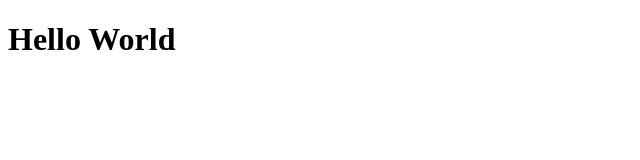
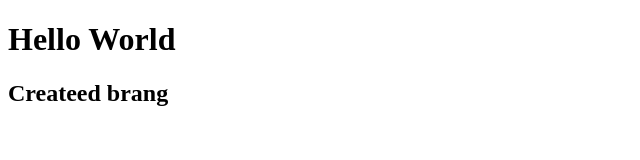
Before and after one commit to MaxmudAxmedov/4-dars, a plain HTML site: page eval42.html in a window 1280 px wide. Shown: the whole page, without its empty margins (0-640 px from the left). Drawn offline with Linux system fonts and the light colour scheme.

Commit message:
create brang

```diff
--- a/eval42.html
+++ b/eval42.html
@@ -7,5 +7,6 @@
   </head>
   <body>
     <h1 class="hello__world">Hello World</h1>
+    <h2>Createed brang</h2>
   </body>
 </html>
```
